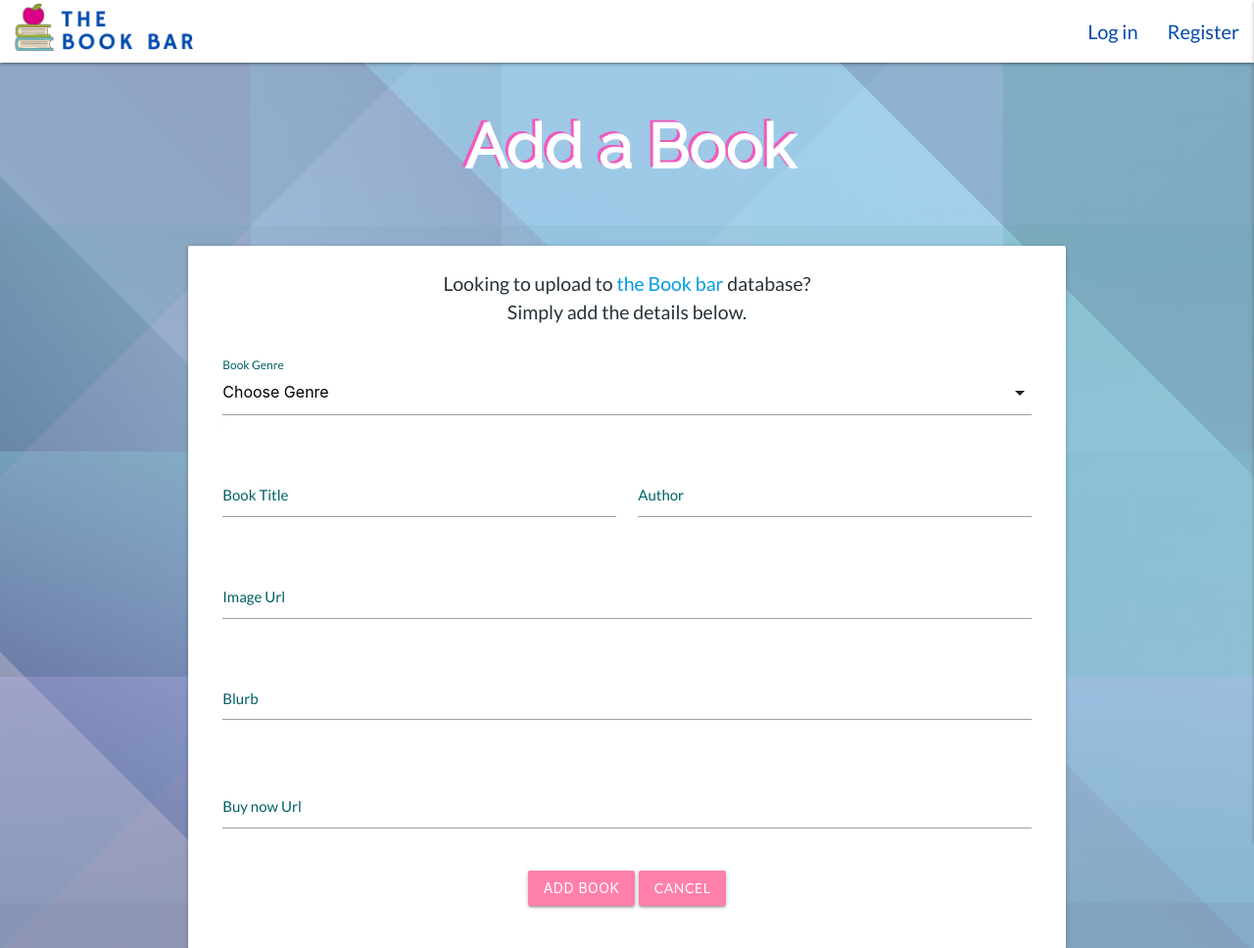
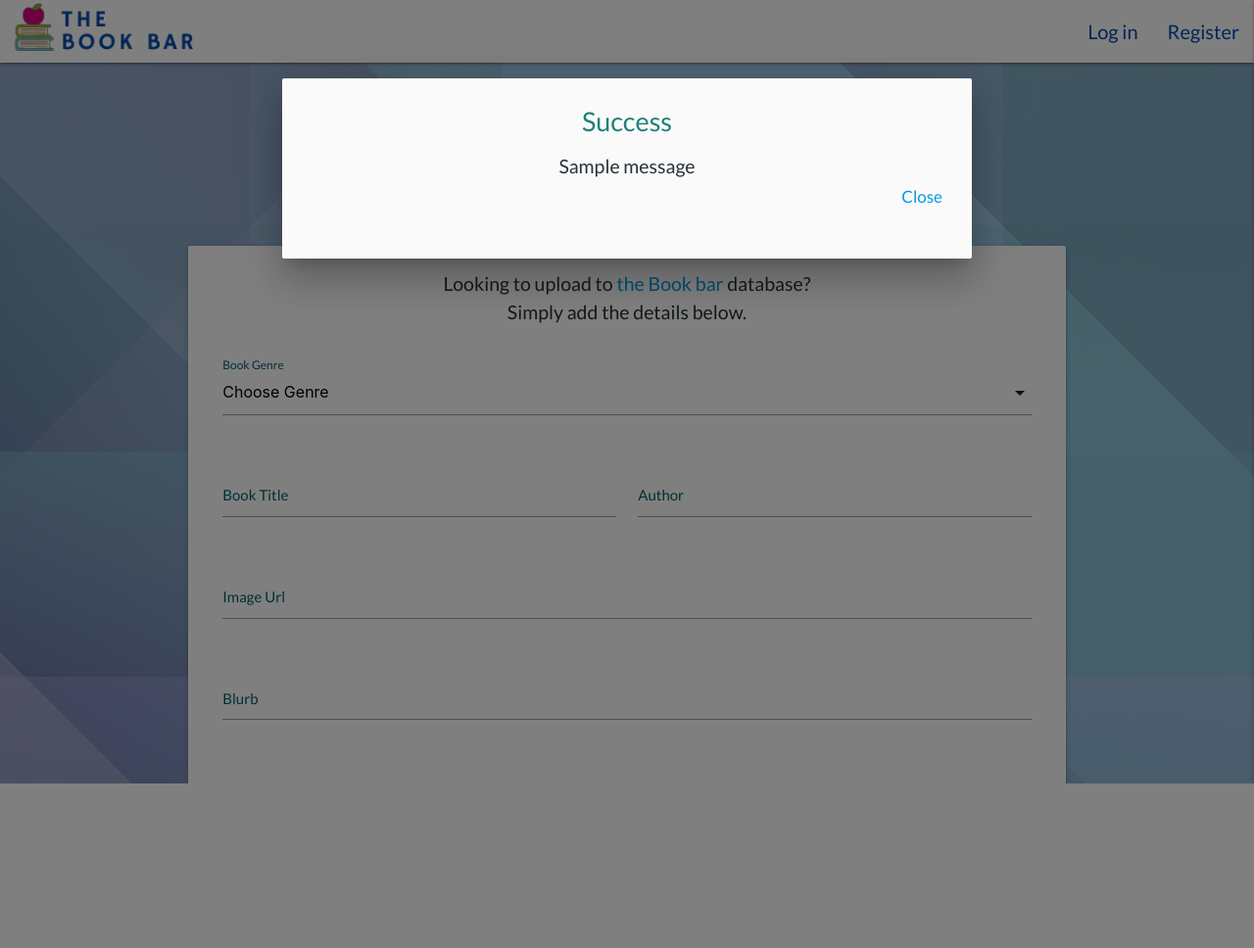
Before and after one commit to emmawalshdev/The-Book-bar, a Flask app: page /add_book in a window 1280 px wide. Shown: the top 968 px of the page at 98% size. After the commit the page ends 800 px from the top, so only its background shows below. Run offline with Flask 2, Linux system fonts and the light colour scheme; one stand-in notice (Sample message) is shown; a database or web service that is not in the repository returns one stand-in record (values such as "Sample title"); some libraries are stand-ins or nearby versions; some web fonts are replaced.

Commit message:
Add styling to flash messages modal & test all modals

```diff
--- a/app.py
+++ b/app.py
@@ -106,7 +106,8 @@
 
         # if user exists
         if existing_user:
-            flash("Username already exists")
+            flash("This username is already in use." +
+                  "Please choose another.", "error")
             return redirect(url_for("register"))
 
         # else
@@ -119,7 +120,7 @@
         # put user into session cookie
         session["user"] = request.form.get("username").lower()
         flash("Registration successful. Please login to gain" +
-              "full access to the Book Bar site.", "success")
+              "full access to The Book Bar site.", "success")
         return render_template("login.html")
     return render_template("register.html")
 
@@ -189,7 +190,7 @@
 @app.route("/logout")
 def logout():
     # remove user from session cookies
-    flash("You have successfully been logged out", "success")
+    flash("You have successfully been logged out.", "success")
     session.pop("user")
     return redirect(url_for("login", _external=True, _scheme='https'))
 
@@ -218,7 +219,7 @@
                 "_id": ObjectId(get_book["_id"])
             })
     else:
-        review = "No star ratings yet"
+        review = "No star ratings added yet."
     return render_template(
         "bookpage.html", get_book=get_book, review=review
     )
@@ -237,7 +238,7 @@
             "created_by": session["user"],
         }
         mongo.db.books.insert_one(book)
-        flash("Book was successfully added", "success")
+        flash("Book was successfully added.", "success")
         return redirect(url_for("books_new"))
 
     genres = mongo.db.genres.find().sort("genre_name", 1)
@@ -258,7 +259,7 @@
             "created_by": session["user"]
             }}
         )
-        flash("Book was successfully updated", "success")
+        flash("Book was successfully updated.", "success")
         return redirect(url_for(
             "bookpage", book_name=get_book.get("book_name")))
 
@@ -270,7 +271,7 @@
 @app.route("/delete_book/<book_name>/<id>")
 def delete_book(book_name, id):
     mongo.db.books.remove({"_id": ObjectId(id)})
-    flash("Book was sucessfully deleted", "success")
+    flash("Book was sucessfully deleted.", "success")
     return redirect(url_for("books_new"))
 
 
@@ -286,8 +287,8 @@
                 #  if user has already posted a review, stop them
                 if review["username"] == session["user"]:
                     flash(
-                        "You previously reviewed this book," +
-                        "Please edit or remove the existing review.", "error")
+                        "You previously reviewed this book." +
+                        " Please edit or remove the existing review.", "error")
                     return redirect(url_for(
                         "bookpage", book_name=get_book.get("book_name")))
         #  else allow user to post review
@@ -303,9 +304,9 @@
                     "review_id": password,
                     "bookid": str(get_book["_id"]),
                     "username": session["user"]}}})
+        flash("Review was successfully saved.", "success")
     else:
         review = "No star ratings yet"
-        flash("review was successfully saved", "success")
     return redirect(url_for("bookpage", book_name=get_book.get("book_name")))
 
 
@@ -336,7 +337,7 @@
                 "review.$.bookid": str(get_book["_id"])  # remove this after
                 }}
         )
-        flash("Review was successfully updated", "success")
+        flash("Review was successfully updated.", "success")
         return redirect(url_for(
             "bookpage", book_name=get_book.get("book_name")))
 
@@ -356,7 +357,7 @@
     mongo.db.books.update(
         {"_id": ObjectId(book_id), "review.review_id": id},
         {"$pull": {"review": {"review_id": id}}})
-    flash('Review was successfully removed', "success")
+    flash('Review was successfully removed.', "success")
     {"_id": ObjectId(book_id), "review.review_id": id}
     mongo.db.avgRatingAgg.remove({
         "_id": ObjectId(book_id)
@@ -380,7 +381,7 @@
             "genre_icon": request.form.get("genre_icon")
         }
         mongo.db.genres.insert_one(genre)
-        flash("Genre was successfully added", "success")
+        flash("Genre was successfully added.", "success")
         return redirect(url_for("get_genres"))
 
     return render_template("add_genre.html")
--- a/static/css/style.css
+++ b/static/css/style.css
@@ -45,6 +45,7 @@
 .small-font{
     font-size:1rem;
 }
+
 h1, h4{
     font-weight: bold;
     font-family: 'Raleway', sans-serif;
@@ -305,7 +306,17 @@
     font-size:17px;
 }
 
+.success-flash{
+    font-size: 1.8rem;
+    color: #1e8276;
+    margin-bottom:10px;
+}
 
+.error-flash{
+    font-size: 1.8rem;
+    color: #db0086;
+    margin-bottom:10px;
+}
 
 .elipsed-text{
     overflow: hidden;
--- a/templates/add_book.html
+++ b/templates/add_book.html
@@ -65,7 +65,7 @@
                 <!-- submit button -->
                 <div class="row">
                     <div class="col s12 center-align">
-                        <button type="submit" class="waves-effect waves-light btn pink accent-1 add-button-color">
+                        <button type="submit" class="waves-effect waves-light btn pink accent-1 add-button-color modal-trigger" href="#modal1">
                             Add Book
                         </button>
                         <a href="{{ url_for('books_new') }}" class="waves-effect waves-light pink accent-1 btn delete-button-color">
--- a/templates/add_genre.html
+++ b/templates/add_genre.html
@@ -41,7 +41,7 @@
                 <!--submit button-->
                 <div class="row">
                     <div class="col s12 center-align">
-                        <button type="submit" class="waves-effect waves-light btn pink accent-1 add-button-color">
+                        <button type="submit" class="waves-effect waves-light btn pink accent-1 add-button-color modal-trigger" href="#modal1">
                             Save
                         </button>
                         <a href="{{ url_for('get_genres') }}" class="waves-effect waves-light pink accent-1 btn delete-button-color">
--- a/templates/base.html
+++ b/templates/base.html
@@ -85,24 +85,24 @@
         </header>
 
         <!-- flash messages-->
-        <section>
+        <section class="flash-messages-modal">
             {% with messages = get_flashed_messages(with_categories=true) %}
                 {% if messages %}
-                    <div class="modal" id="flash-modal">
-                        <div class="modal-content">
+                <div class="modal" id="modal1">
+                    <div class="modal-content center">
                         {% for category, message in messages %}
                             {% if category =="error" %}
-                                    <h4 class="{{ category }}-flash-title">
+                                <p class="{{ category }}-flash title">
                                     Error
-                                    </h4>
+                                </p>
                             {% else %}
-                                    <h4 class="{{ category }}-flash title">
+                                <p class="{{ category }}-flash title">
                                     Success
-                                    </h4>
+                                </p>
                             {% endif %}
-                                <p class="">{{ message }}</p>
+                            <p>{{ message }}</p>
                             <div class="modal-footer">
-                                    <a href= "{{ request.path }}" class="modal-close">Agree</a>
+                                <a href="{{ request.path }}" class="modal-close hover-link">Close</a>
                             </div>
                         {% endfor %}
                     </div>
@@ -111,7 +111,7 @@
             {% endwith %}
         </section>
 
-        <!--inherit block content-->
+        <!--inherit block content from template-->
         {% block content %}
         {% endblock %}
 
--- a/templates/edit_book.html
+++ b/templates/edit_book.html
@@ -71,10 +71,10 @@
             <!-- submit button -->
             <div class="row">
                 <div class="col s12 center-align">
-                    <a href="{{ url_for('books_new') }}" class="waves-effect waves-light pink accent-1 btn button-styling">
+                    <a href="{{ url_for('books_new') }}" class="waves-effect waves-light pink accent-1 btn button-styling delete-button-color">
                         Cancel
                     </a>
-                    <button type="submit" class="waves-effect waves-light pink accent-1 btn button-styling">
+                    <button type="submit" class="waves-effect waves-light pink accent-1 btn button-styling add-button-color modal-trigger" href="#modal1">
                         Save
                     </button>
                 </div>
--- a/templates/edit_genre.html
+++ b/templates/edit_genre.html
@@ -45,7 +45,7 @@
                 <!-- submit button -->
                 <div class="row">
                     <div class="col s12 center-align">
-                        <button type="submit" class="waves-effect waves-light pink accent-1 btn add-button-color">
+                        <button type="submit" class="waves-effect waves-light pink accent-1 btn add-button-color modal-trigger" href="#modal1">
                             Save
                         </button>
                         <a href="{{ url_for('get_genres') }}" class="waves-effect waves-light pink accent-1 btn delete-button-color">
--- a/templates/editreview.html
+++ b/templates/editreview.html
@@ -92,8 +92,7 @@
                             </div>
                             <div class="row">
                                 <div class="col s12">
-                                    <button class="waves-effect waves-light btn button-styling pink accent-1 add-button-color"
-                                            type="submit">Submit
+                                    <button class="waves-effect waves-light btn button-styling pink accent-1 add-button-color modal-trigger" href="#modal1" type="submit">Submit
                                     </button>
                                     <a href="{{ url_for( 'bookpage', book_name=get_book.book_name) }}" class="waves-effect waves-light pink accent-1 btn delete-button-color">
                                         Cancel
--- a/templates/login.html
+++ b/templates/login.html
@@ -31,7 +31,7 @@
                 </div>
                 <!--submit button row-->
                 <div class="row">
-                    <button type="submit" class="col s12 m6 offset-m3 btn-large pink accent-1 modal-trigger" href="#flash-modal">
+                    <button type="submit" class="col s12 m6 offset-m3 btn-large pink accent-1 modal-trigger" href="#modal1">
                         Login
                     </button>
                 </div>
--- a/templates/register.html
+++ b/templates/register.html
@@ -32,7 +32,7 @@
                 <!--submit button row-->
                 <div class="row">
                     <div class="col s12 m6 offset-m3">
-                        <button type="submit" class=" btn-large pink accent-1">
+                        <button type="submit" class=" btn-large pink accent-1 modal-trigger" href="#modal1">
                             Register
                         </button>
                     </div>
```
Also changed, not shown: templates/bookpage.html (+5 -3 lines). Lines whose indentation alone changed are shown as unchanged.
